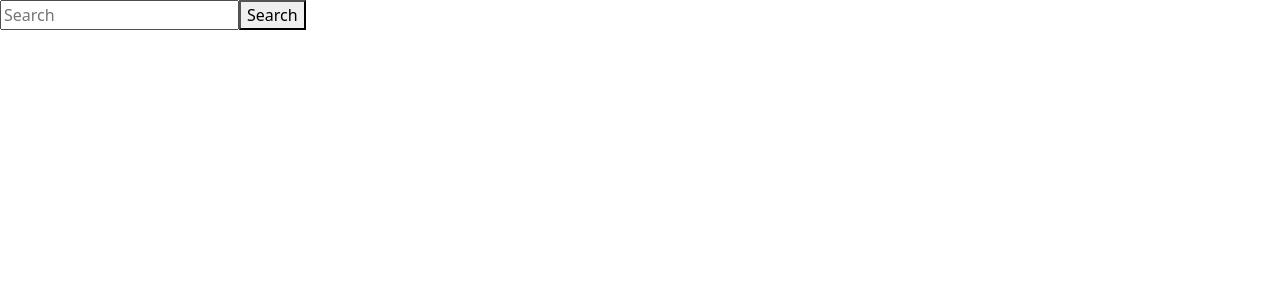
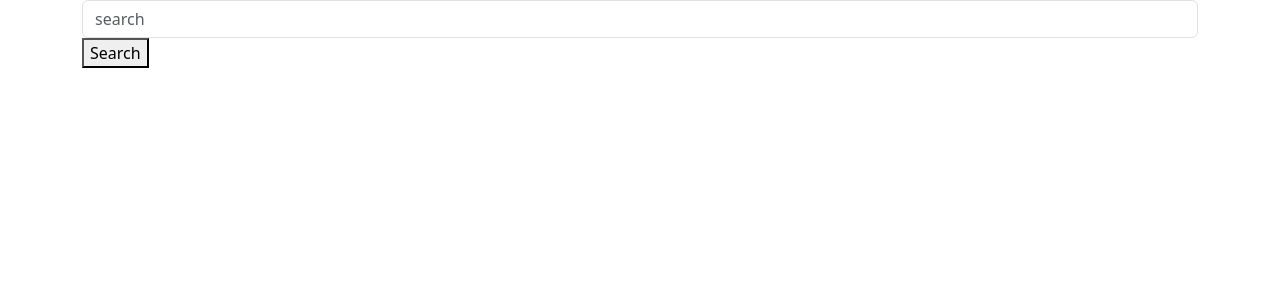
Before and after one commit to AbinashRai/API-Image-search, a React (Create React App) app: page / in a window 1280 px wide. Shown: the top 300 px of the page. Built offline with nearby package versions, Linux system fonts and the light colour scheme.

Commit message:
fetching the images from the API

```diff
--- a/src/App.js
+++ b/src/App.js
@@ -1,11 +1,12 @@
 import React, { useState } from "react";
 import SearchBar from "./components/SearchBar";
+import ImageGrid from "./components/ImageGrid";
 
 const App = () => {
   return (
-    <div>
-
+    <div className="container">
       <SearchBar />
+      <ImageGrid />
     </div>
   );
 };
--- a/src/components/SearchBar.jsx
+++ b/src/components/SearchBar.jsx
@@ -1,10 +1,47 @@
-import React, { useState } from "react";
+import React, { useEffect, useRef, useState } from "react";
 import axios from "axios";
+import { Form } from "react-bootstrap";
+
+const URL = "https://api.unsplash.com/search/photos";
 
 const SearchBar = () => {
+  console.log(process.env.REACT_APP_API_KEY);
+  const searchInput = useRef(null);
+  const ImgPerPage = 20;
+
+  // useEffect(() => {
+  //   const getImages = async () => {
+
+  //   getImages();
+  // }, []);}
+
+  const loadImages = async () => {
+    try {
+      const result = await axios.get(
+        `${URL}?query=${searchInput.current.value}&page=1&per_page=${ImgPerPage}&client_id=${process.env.REACT_APP_API_KEY}`
+      );
+      console.log("results", result.data);
+    } catch (error) {
+      console.log(error);
+    }
+  };
+
+  const handleSearch = (event) => {
+    event.preventDefault();
+    console.log(searchInput.current.value);
+    loadImages();
+  };
+
   return (
-    <div>
-      <input type="text" placeholder="Search" />
+    <div className="search-section">
+      <Form onSubmit={handleSearch}>
+        <Form.Control
+          type="search"
+          placeholder="search"
+          className="search-input"
+          ref={searchInput}
+        />
+      </Form>
       <button>Search</button>
     </div>
   );
```
Also changed, not shown: 1 other file (tests, documents, lock files or other folders).
